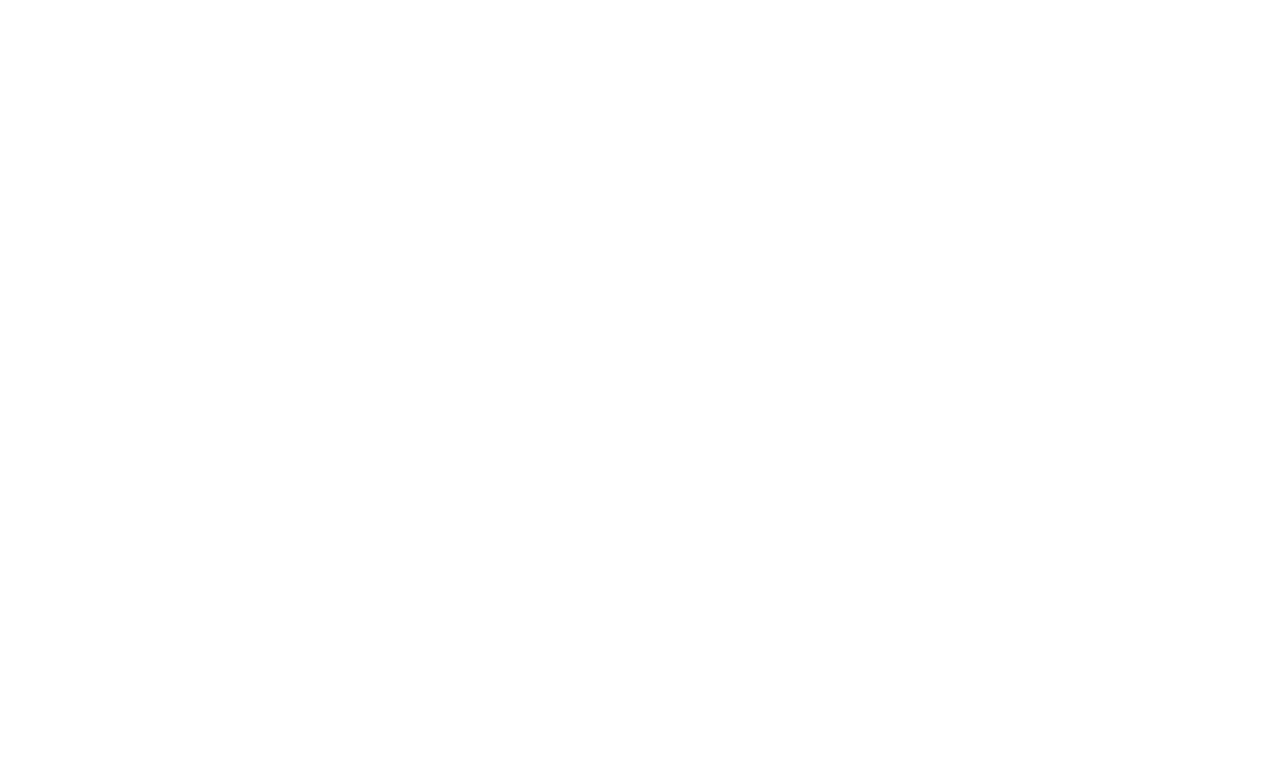
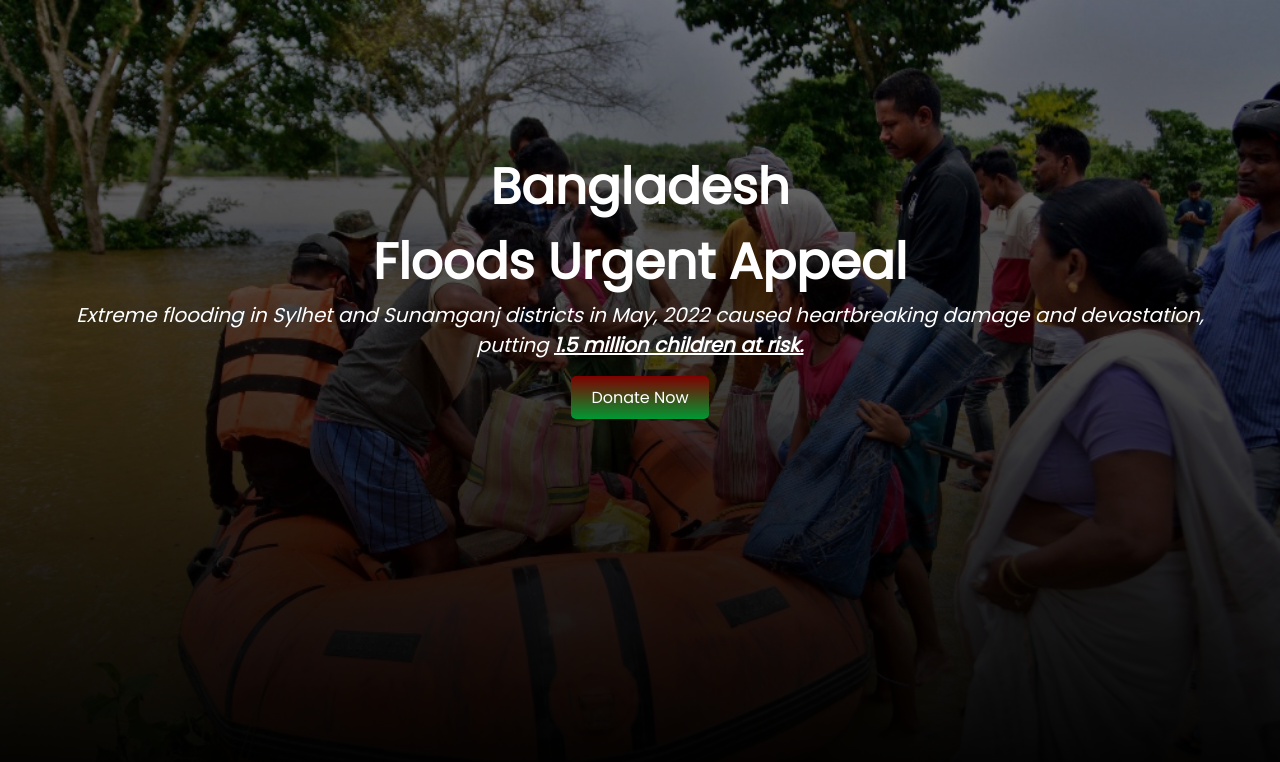
Before and after one commit to Maruf131/donate-for-flood, a plain HTML site: page index.html in a window 1280 px wide. Drawn offline with Linux system fonts and the light colour scheme.

Commit message:
secend commit

```diff
--- a/index.html
+++ b/index.html
@@ -1,13 +1,29 @@
 <!DOCTYPE html>
 <html lang="en">
+
 <head>
     <meta charset="UTF-8">
     <meta http-equiv="X-UA-Compatible" content="IE=edge">
     <meta name="viewport" content="width=device-width, initial-scale=1.0">
+    <link rel="preconnect" href="https://fonts.googleapis.com">
+    <link rel="preconnect" href="https://fonts.gstatic.com" crossorigin>
+    <link href="https://fonts.googleapis.com/css2?family=Poppins&display=swap" rel="stylesheet">
+    <link rel="stylesheet" href="style.css">
     <title>Flood donate </title>
-    <link rel="stylesheet" href="style.css">
+
 </head>
+
 <body>
+    <section id="banner">
+        <div class="banner-text">
+            <h1>Bangladesh <br> Floods Urgent Appeal</h1>
+            <p>Extreme flooding in Sylhet and Sunamganj districts in May, 2022 caused heartbreaking damage and
+                devastation, putting <b><u>1.5 million children at risk.</u></b></p><br>
+            <a class="link-button" href="">Donate Now</a>
+
+        </div>
+    </section>
 
 </body>
+
 </html>
--- a/style.css
+++ b/style.css
@@ -0,0 +1,38 @@
+*{
+    margin: 0;
+    padding: 0;
+    font-family: 'Poppins', sans-serif;
+}
+
+/* banner part */
+
+#banner{
+    background-image: linear-gradient(rgba(0,0,0,0.5),#000000), url("donation5.jpg");
+    background-size: cover;
+    background-position: center;
+    height: 100vh;
+}
+
+.banner-text{
+    text-align: center;
+    padding-top: 150px;
+    color: #fff;
+}
+
+.banner-text h1{
+    font-size: 50px;
+}
+
+.banner-text p{
+    font-size: 20px;
+    font-style: italic;
+    margin: 0px 70px;
+}
+
+.link-button{
+    text-decoration: none;
+    background-image: linear-gradient(#800000 , #009933);
+    padding: 10px 20px;
+    color: white;
+    border-radius: 5px;
+}
```
Also changed, not shown: donation5.jpg (added).
